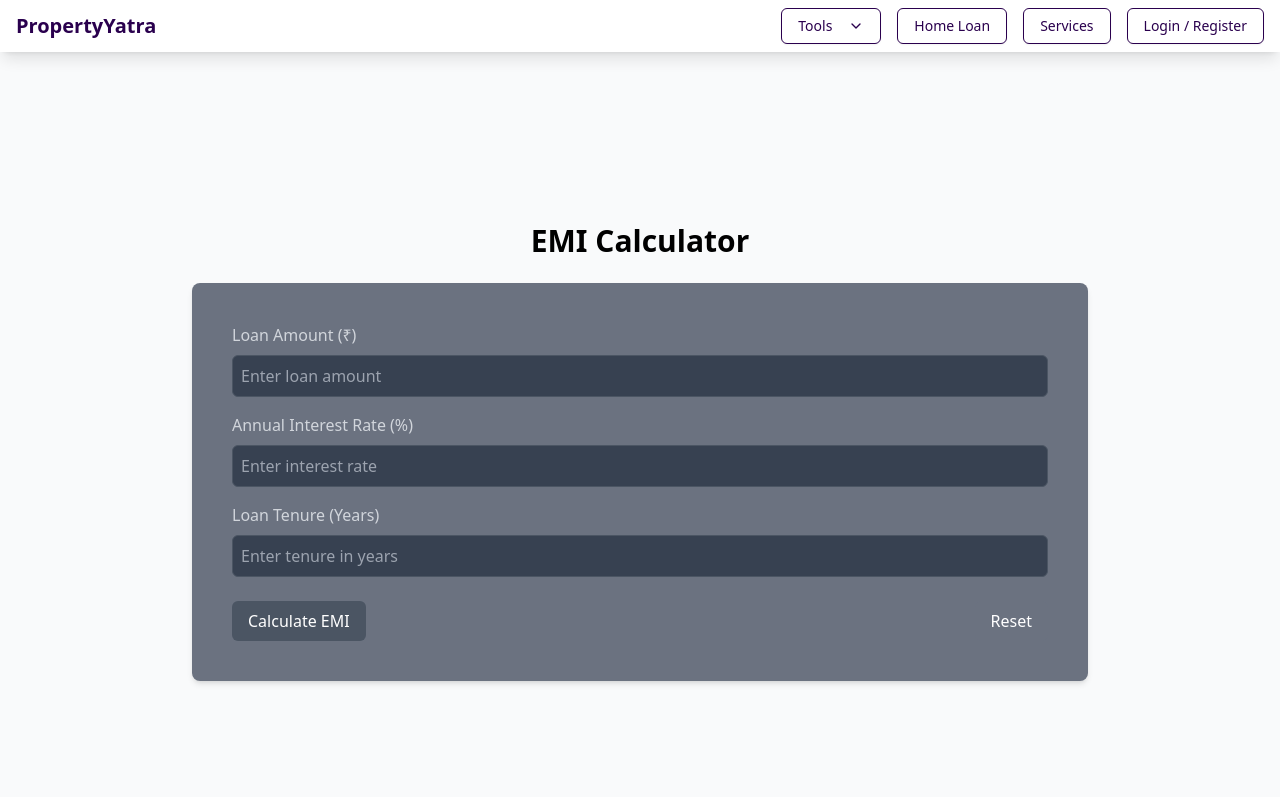
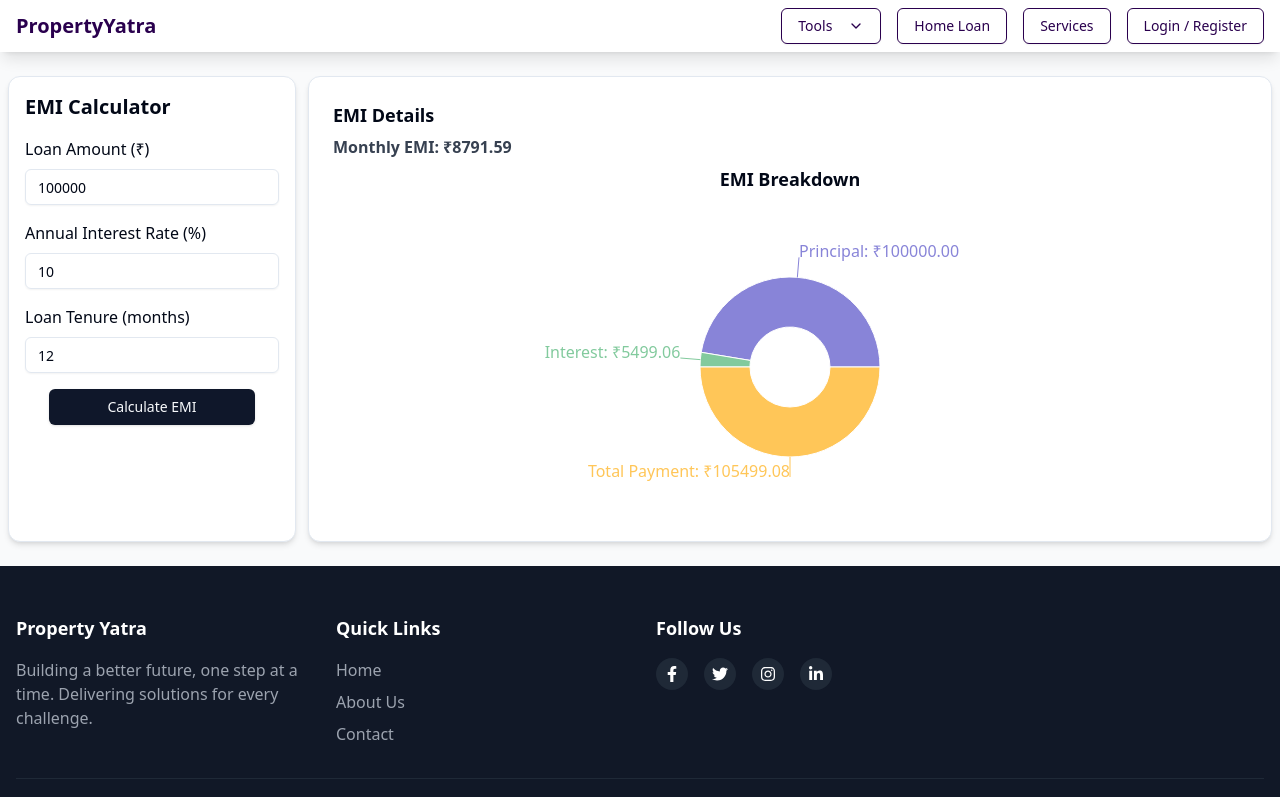
Before and after one commit to YashSharma10/Property-Yatra, a React (Vite) app in the folder frontend/: page /emicalculator in a window 1280 px wide. Shown: the top 797 px of the page. Built offline with nearby package versions, Linux system fonts and the light colour scheme.

Commit message:
FIX : Emi calculator

```diff
--- a/frontend/src/App.jsx
+++ b/frontend/src/App.jsx
@@ -7,16 +7,16 @@ import ProfilePage from "./pages/ProfilePage";
 import PropertyDetailPage from "./pages/PropertyDetailPage";
 import PropertyListingPage from "./pages/PropertyListPage";
 // import ProtectedRoute from "./utils/ProtectedRoute";
+import NotFound from "./components/ui/common/NotFound";
+import AboutPage from "./pages/AboutUsPage";
 import AddProperty from "./pages/AddProperty";
+import PropertyAnalyticsDashboard from "./pages/Agent/PropertyAnalyticsData";
+import SubscriptionPlans from "./pages/Agent/SubscriptionPlans";
+import AgentProfilePage from "./pages/AgentProfilePage";
+import ComingSoon from "./pages/comingsoon";
 import ContactPage from "./pages/ContactPage";
-import AboutPage from "./pages/AboutUsPage";
-import NotFound from "./components/ui/common/NotFound";
 import FacilitiesPage from "./pages/FacilitiesPage";
-import AgentProfilePage from "./pages/AgentProfilePage";
-import SubscriptionPlans from "./pages/Agent/SubscriptionPlans";
-import PropertyAnalyticsDashboard from "./pages/Agent/PropertyAnalyticsData";
-import ComingSoon from "./pages/comingsoon";
-import EMICalculator from "./pages/emicalculator";
+import Emicalculator from "./pages/Tools/EmiCalculator";
 
 const App = () => {
   return (
@@ -29,14 +29,9 @@ const App = () => {
           <Route path="/profile" element={<ProfilePage />} />
           <Route path="/agent-profile" element={<AgentProfilePage />} />
           <Route path="/comingsoon" element={<ComingSoon />} />
-          <Route path="/emicalculator" element={<EMICalculator />} />
+          <Route path="/emicalculator" element={<Emicalculator />} />
 
-          <Route
-            path="/add"
-            element={
-                <AddProperty />
-            }
-          />
+          <Route path="/add" element={<AddProperty />} />
           <Route path="/property-listing" element={<PropertyListingPage />} />
           <Route path="/property/:id" element={<PropertyDetailPage />} />
           <Route path="/contact" element={<ContactPage />} />
--- a/frontend/src/constants/index.js
+++ b/frontend/src/constants/index.js
@@ -1,3 +1,3 @@
 export const brandName = "Property Yatra";
-export const BACKEND_URL = "https://propertyyatra-api.onrender.com"
-// export const BACKEND_URL = "http://localhost:3000"
+// export const BACKEND_URL = "https://propertyyatra-api.onrender.com"
+export const BACKEND_URL = "http://localhost:3000"
--- /dev/null
+++ b/frontend/src/pages/Tools/EmiCalculator.jsx
@@ -0,0 +1,135 @@
+import { Button } from "@/components/ui/button";
+import {
+  Card,
+  CardContent,
+  CardFooter,
+  CardHeader,
+} from "@/components/ui/card";
+import { Input } from "@/components/ui/input";
+import React, { useState } from "react";
+import { PieChart, Pie, Cell, Tooltip, ResponsiveContainer } from "recharts";
+
+const EmiCalculator = () => {
+  const [loanAmount, setLoanAmount] = useState(100000);
+  const [interestRate, setInterestRate] = useState(10);
+  const [loanTenure, setLoanTenure] = useState(12);
+  const [emi, setEmi] = useState(8791.59);
+  const [chartData, setChartData] = useState([
+    { name: "Principal", value: 100000 },
+    { name: "Interest", value: 5499.06 },
+    { name: "Total Payment", value: 105499.08 },
+  ]);
+
+  const COLORS = ["#8884d8", "#82ca9d", "#ffc658"];
+
+  // Function to calculate EMI
+  const calculateEMI = () => {
+    const monthlyRate = interestRate / 12 / 100;
+    const emiValue =
+      (loanAmount * monthlyRate * Math.pow(1 + monthlyRate, loanTenure)) /
+      (Math.pow(1 + monthlyRate, loanTenure) - 1);
+
+    setEmi(emiValue.toFixed(2));
+
+    // Calculate interest and principal components
+    const totalPayment = emiValue * loanTenure;
+    const totalInterest = totalPayment - loanAmount;
+    setChartData([
+      { name: "Principal", value: loanAmount },
+      { name: "Interest", value: totalInterest },
+      { name: "Total Payment", value: totalPayment },
+    ]);
+  };
+
+  return (
+    <div className="width flex gap-3 flex-col sm:flex-row">
+      {/* Calculator Section */}
+      <div className="">
+        <Card className="p-4 space-y-4 shadow-md sm:w-72 h-full">
+          <div>
+            <h1 className="text-xl font-bold">EMI Calculator</h1>
+          </div>
+          <div className="space-y-2">
+            <label className="font-medium">Loan Amount (₹)</label>
+            <Input
+              type="number"
+              value={loanAmount}
+              onChange={(e) => setLoanAmount(Number(e.target.value))}
+              className="w-full"
+            />
+          </div>
+          <div className="space-y-2">
+            <label className="font-medium">Annual Interest Rate (%)</label>
+            <Input
+              type="number"
+              value={interestRate}
+              onChange={(e) => setInterestRate(Number(e.target.value))}
+              className="w-full"
+            />
+          </div>
+          <div className="space-y-2">
+            <label className="font-medium">Loan Tenure (months)</label>
+            <Input
+              type="number"
+              value={loanTenure}
+              onChange={(e) => setLoanTenure(Number(e.target.value))}
+              className="w-full"
+            />
+          </div>
+          <CardFooter className="">
+            <Button className="w-full" onClick={calculateEMI}>
+              Calculate EMI
+            </Button>
+          </CardFooter>
+        </Card>
+      </div>
+
+      {/* Charts Section */}
+      {
+        <div className="w-full">
+          <Card className="shadow-md">
+            <CardHeader>
+              <h2 className="text-lg font-semibold">EMI Details</h2>
+              <p className="text-gray-700 font-semibold">Monthly EMI: ₹{emi}</p>
+              <h2 className="text-lg font-semibold text-center mb-4">
+                EMI Breakdown
+              </h2>
+            </CardHeader>
+            <CardContent>
+              <ResponsiveContainer width="100%" height={300}>
+                <PieChart>
+                  <Pie
+                    data={chartData}
+                    cx="50%"
+                    cy="50%"
+                    innerRadius={40}
+                    outerRadius={90}
+                    fill="#8884d8"
+                    dataKey="value"
+                    label={({ name, value }) => `${name}: ₹${value.toFixed(2)}`}
+                  >
+                    {chartData.map((_, index) => (
+                      <Cell
+                        key={`cell-${index}`}
+                        fill={COLORS[index % COLORS.length]}
+                      />
+                    ))}
+                  </Pie>
+                  <Tooltip
+                    formatter={(value, name) => [`₹${value}`, name]}
+                    contentStyle={{
+                      backgroundColor: "#f5f5f5",
+                      borderRadius: "8px",
+                    }}
+                  />
+                </PieChart>
+              </ResponsiveContainer>
+            </CardContent>
+          </Card>
+        </div>
+      }
+    </div>
+  );
+};
+
+export default EmiCalculator;
```
Also changed, not shown: 1 other file (tests, documents, lock files or other folders).
